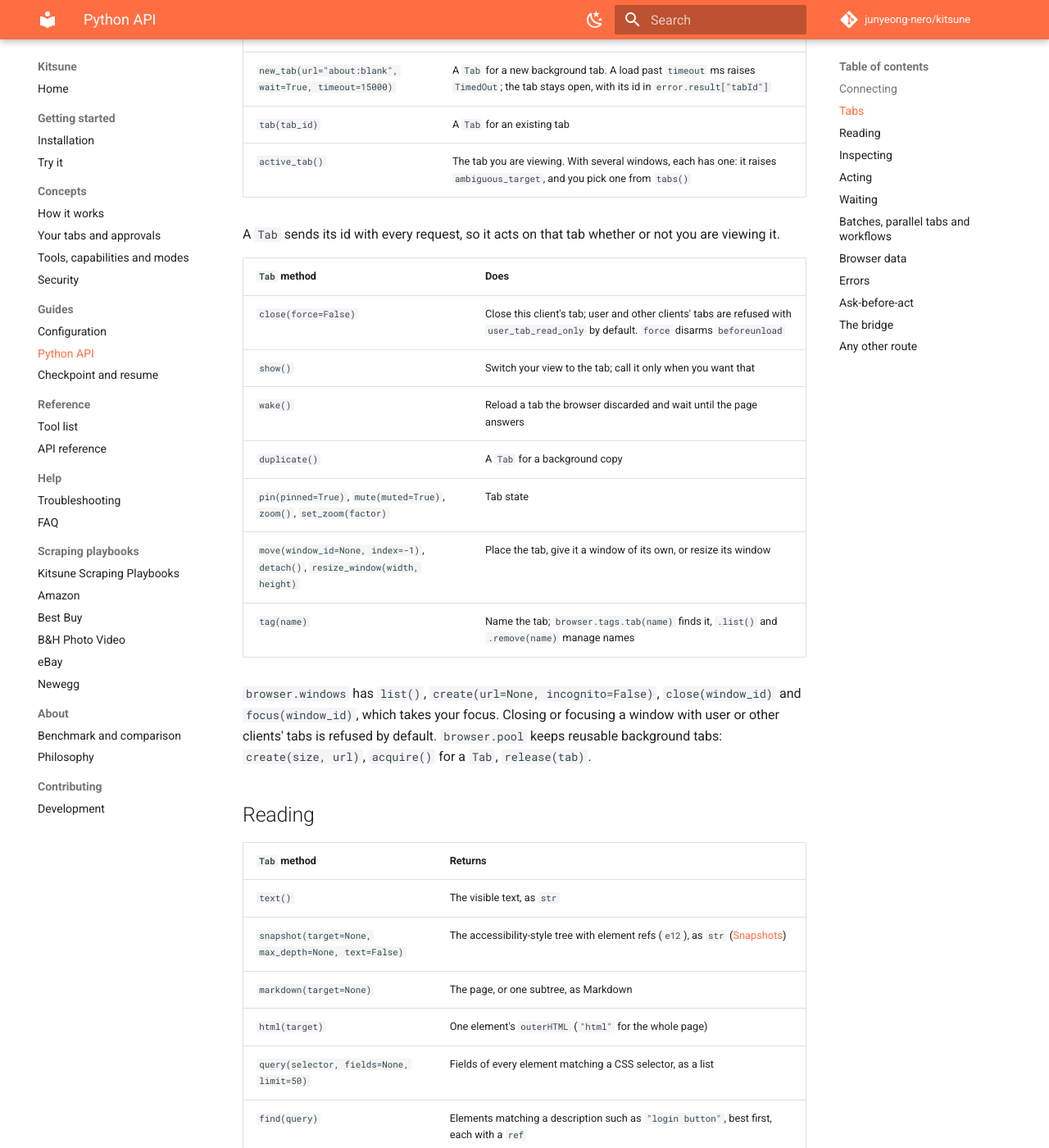
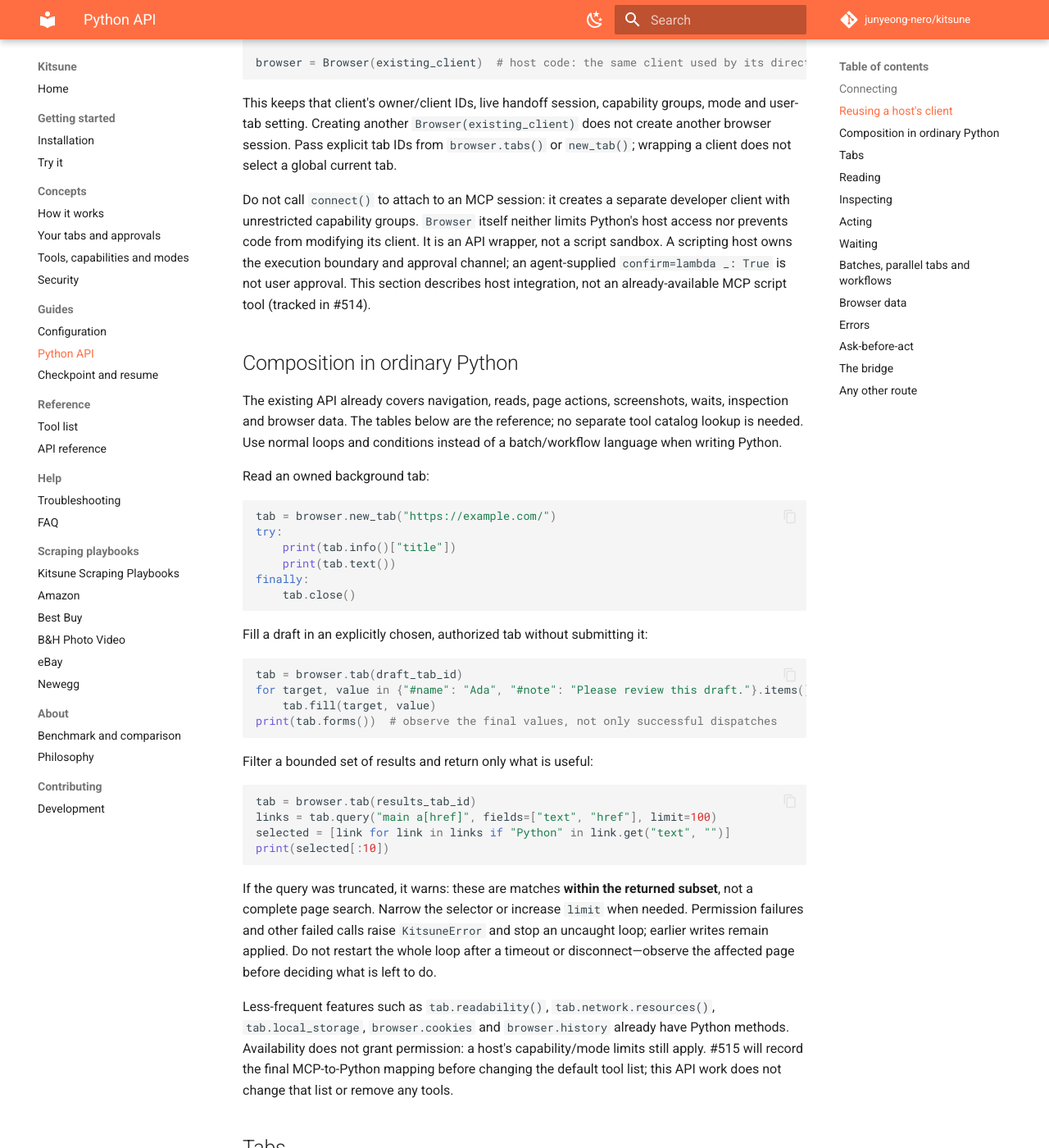
Before and after one commit to junyeong-nero/kitsune, an MkDocs documentation site: the page built from docs/python-api.md, in a window 1280 px wide and 1400 px high, scrolled down 1655 px. Shown: the whole window at 82% size. Built offline with MkDocs 1.6.1 and Material for MkDocs 9.7.7, drawn with Linux system fonts in a browser that asks for light colours; comment, search, counter and statistics services are not loaded; some of the changed text lies outside the part shown.

Commit message:
feat(python): document shared-client composition and report truncated queries (#513)

````diff
--- a/docs/python-api.md
+++ b/docs/python-api.md
@@ -58,6 +58,77 @@
 checkpoints, so the Python API does that only with `replace_bridge=True` (or after
 `kitsune-bridge stop`).
 
+## Reusing a host's client
+
+An application that already owns a `BridgeClient` can wrap it without creating
+another connection or changing its authority:
+
+```python
+from kitsune import Browser
+
+browser = Browser(existing_client)  # host code: the same client used by its direct tools
+```
+
+This keeps that client's owner/client IDs, live handoff session, capability groups,
+mode and user-tab setting. Creating another `Browser(existing_client)` does not
+create another browser session. Pass explicit tab IDs from `browser.tabs()` or
+`new_tab()`; wrapping a client does not select a global current tab.
+
+Do not call `connect()` to attach to an MCP session: it creates a separate developer
+client with unrestricted capability groups. `Browser` itself neither limits Python's
+host access nor prevents code from modifying its client. It is an API wrapper, not a
+script sandbox. A scripting host owns the execution boundary and approval channel;
+an agent-supplied `confirm=lambda _: True` is not user approval. This section describes
+host integration, not an already-available MCP script tool (tracked in #514).
+
+## Composition in ordinary Python
+
+The existing API already covers navigation, reads, page actions, screenshots, waits,
+inspection and browser data. The tables below are the reference; no separate tool
+catalog lookup is needed. Use normal loops and conditions instead of a batch/workflow
+language when writing Python.
+
+Read an owned background tab:
+
+```python
+tab = browser.new_tab("https://example.com/")
+try:
+    print(tab.info()["title"])
+    print(tab.text())
+finally:
+    tab.close()
+```
+
+Fill a draft in an explicitly chosen, authorized tab without submitting it:
+
+```python
+tab = browser.tab(draft_tab_id)
+for target, value in {"#name": "Ada", "#note": "Please review this draft."}.items():
+    tab.fill(target, value)
+print(tab.forms())  # observe the final values, not only successful dispatches
+```
+
+Filter a bounded set of results and return only what is useful:
+
+```python
+tab = browser.tab(results_tab_id)
+links = tab.query("main a[href]", fields=["text", "href"], limit=100)
+selected = [link for link in links if "Python" in link.get("text", "")]
+print(selected[:10])
+```
+
+If the query was truncated, it warns: these are matches **within the returned
+subset**, not a complete page search. Narrow the selector or increase `limit` when
+needed. Permission failures and other failed calls raise `KitsuneError` and stop an
+uncaught loop; earlier writes remain applied. Do not restart the whole loop after a
+timeout or disconnect—observe the affected page before deciding what is left to do.
+
+Less-frequent features such as `tab.readability()`, `tab.network.resources()`,
+`tab.local_storage`, `browser.cookies` and `browser.history` already have Python
+methods. Availability does not grant permission: a host's capability/mode limits
+still apply. #515 will record the final MCP-to-Python mapping before changing the
+default tool list; this API work does not change that list or remove any tools.
+
 ## Tabs
 
 | `Browser` method | Returns |
@@ -93,7 +164,7 @@
 | `snapshot(target=None, max_depth=None, text=False)` | The accessibility-style tree with element refs (`e12`), as `str` ([Snapshots](api-reference.md#browser_snapshottab_idnone-selectornone-refnone-max_depthnone-textfalse)) |
 | `markdown(target=None)` | The page, or one subtree, as Markdown |
 | `html(target)` | One element's `outerHTML` (`"html"` for the whole page) |
-| `query(selector, fields=None, limit=50)` | Fields of every element matching a CSS selector, as a list |
+| `query(selector, fields=None, limit=50)` | Fields of matching elements up to `limit`, as a list; warns if results are truncated |
 | `find(query)` | Elements matching a description such as `"login button"`, best first, each with a `ref` |
 | `forms()` | Every form field with its label and value |
 | `links(internal_only=False)` | The page's links |
````
Also changed, not shown: 3 other files.
